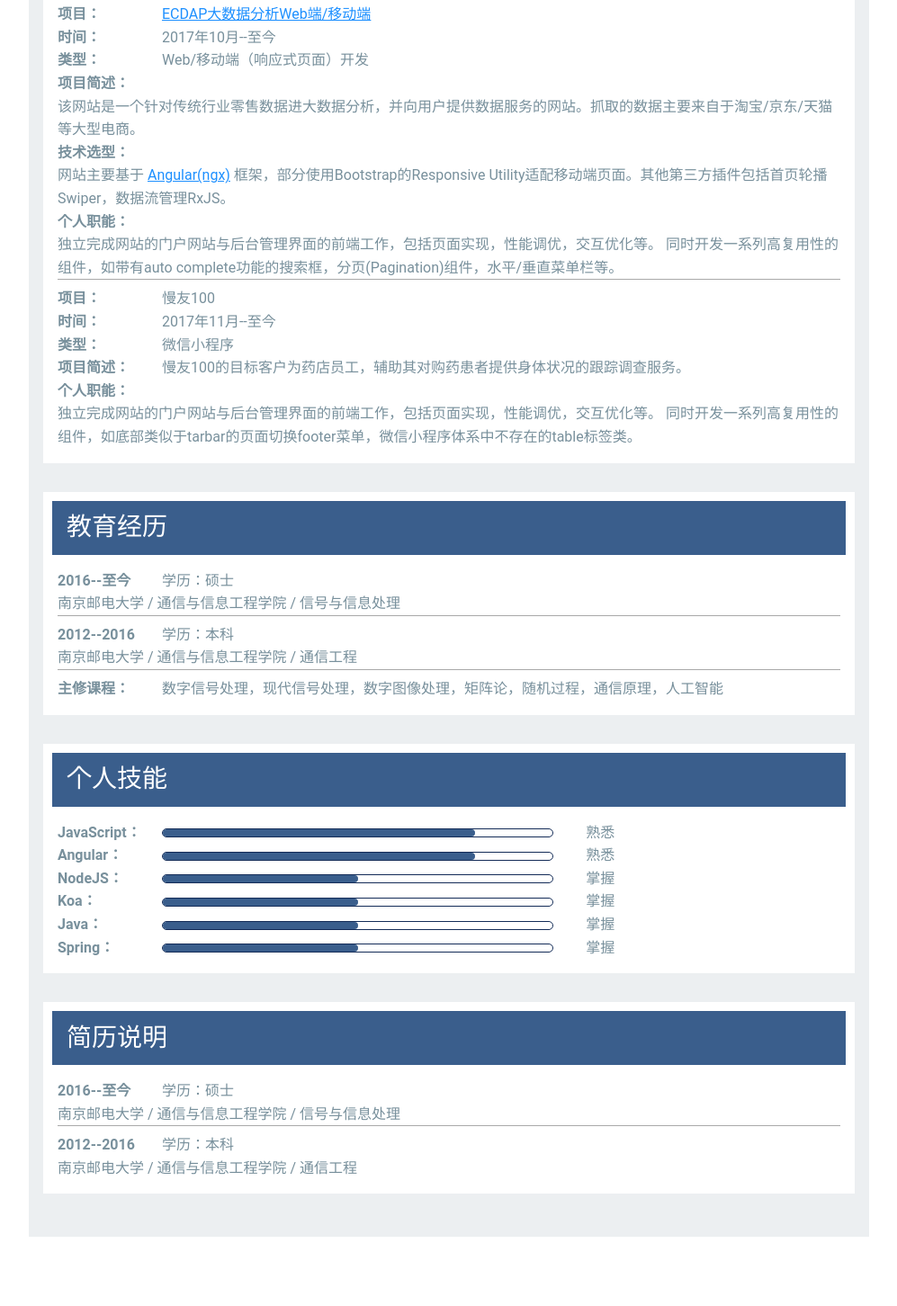
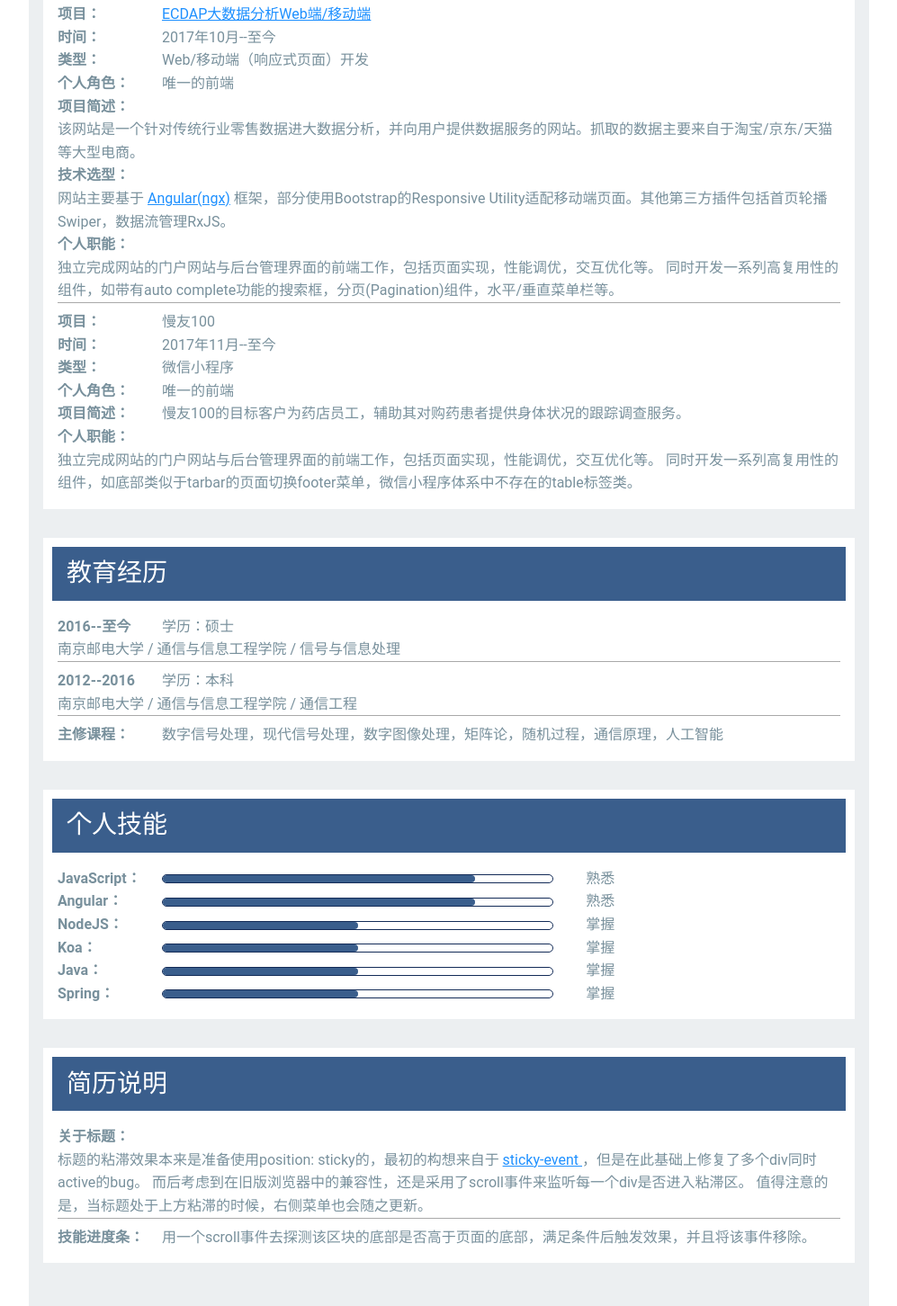
Before and after one commit to attax1994/Resume, a website: page index.html in a window 1280 px wide. Shown: the part 913-2365 px from the top of the page at 90% size, without its empty margins (24-1021 px from the left). Before the commit the page ends 2288 px from the top, so only its background shows below. Drawn offline with Linux system fonts and the light colour scheme.

Commit message:
optimization

```diff
--- a/index.html
+++ b/index.html
@@ -31,6 +31,8 @@
 
     <main>
         <div id="container">
+
+            <!-- 基本信息 -->
             <div class="subject" data-lorem="p">
                 <div class="sticky">
                     <h2 id=""></h2>
@@ -81,6 +83,8 @@
                     </div>
                 </div>
             </div>
+
+            <!-- 实习经历 -->
             <div class="subject" data-lorem="p">
                 <div class="sticky">
                     <h2 id=""></h2>
@@ -93,7 +97,7 @@
                         </div>
                         <div>
                             <span class="label">职务：</span>
-                            <span class="content">软件开发实习生（OATS）</span>
+                            <span class="content">Web开发实习生（OATS）</span>
                         </div>
                         <div>
                             <span class="label">公司名称：</span>
@@ -120,6 +124,8 @@
                     </div>
                 </div>
             </div>
+
+            <!-- 项目经历 -->
             <div class="subject" data-lorem="p">
                 <div class="sticky">
                     <h2 id=""></h2>
@@ -141,6 +147,10 @@
                         <div>
                             <span class="label">类型：</span>
                             <span class="content">Web/移动端（响应式页面）开发</span>
+                        </div>
+                        <div>
+                            <span class="label">个人角色：</span>
+                            <span class="content">唯一的前端</span>
                         </div>
                         <div>
                             <span class="label">项目简述：</span>
@@ -179,6 +189,10 @@
                             <span class="content">微信小程序</span>
                         </div>
                         <div>
+                            <span class="label">个人角色：</span>
+                            <span class="content">唯一的前端</span>
+                        </div>
+                        <div>
                             <span class="label">项目简述：</span>
                             <span class="content">
                                 慢友100的目标客户为药店员工，辅助其对购药患者提供身体状况的跟踪调查服务。
@@ -193,6 +207,8 @@
                     </div>
                 </div>
             </div>
+
+            <!-- 教育经历 -->
             <div class="subject" data-lorem="p">
                 <div class="sticky">
                     <h2 id=""></h2>
@@ -221,6 +237,7 @@
                 </div>
             </div>
 
+            <!-- 个人技能 -->
             <div class="subject" data-lorem="p">
                 <div class="sticky">
                     <h2 id=""></h2>
@@ -272,6 +289,8 @@
                     </div>
                 </div>
             </div>
+
+            <!-- 页面说明 -->
             <div class="subject" data-lorem="p">
                 <div class="sticky">
                     <h2 id=""></h2>
@@ -279,22 +298,27 @@
                 <div class="section-body">
                     <div class="separate">
                         <div>
-                            <span class="label">2016--至今</span>
-                            <span class="content">学历：硕士</span>
+                            <span class="label">关于标题：</span>
+                            <span class="content">标题的粘滞效果本来是准备使用position: sticky的，最初的构想来自于
+                                <a class="link" target="_blank" href="https://github.com/ebidel/demos/blob/master/sticky-position-event.html">
+                                    sticky-event
+                                </a>，但是在此基础上修复了多个div同时active的bug。
+                                而后考虑到在旧版浏览器中的兼容性，还是采用了scroll事件来监听每一个div是否进入粘滞区。
+                                值得注意的是，当标题处于上方粘滞的时候，右侧菜单也会随之更新。
+                            </span>
                         </div>
-                        <div>南京邮电大学 / 通信与信息工程学院 / 信号与信息处理</div>
                     </div>
                     <div class="separate">
                         <div>
-                            <span class="label">2012--2016</span>
-                            <span class="content">学历：本科</span>
+                            <span class="label">技能进度条：</span>
+                            <span class="content">用一个scroll事件去探测该区块的底部是否高于页面的底部，满足条件后触发效果，并且将该事件移除。</span>
                         </div>
-                        <div>南京邮电大学 / 通信与信息工程学院 / 通信工程</div>
                     </div>
-
                 </div>
             </div>
+
         </div>
+
         <aside id="toc">
             <h3 class="toc-title">简历菜单</h3>
             <ul>
--- a/src/progress-bar/progress-bar.css
+++ b/src/progress-bar/progress-bar.css
@@ -32,3 +32,9 @@
 .progress-active .level3 {
     width: 80%;
 }
+
+@media (max-width: 768px) {
+    .progress {
+        width: 100%;
+    }
+}
--- a/src/progress-bar/progress-bar.js
+++ b/src/progress-bar/progress-bar.js
@@ -5,10 +5,12 @@
 
   function checkProgressBody() {
     const bottom = progressBody.getBoundingClientRect().bottom;
-    if ((bottom - window.pageYOffset) < 0 && !progressBody.classList.contains('progress-active')) {
+
+    if (bottom < window.pageYOffset && !progressBody.classList.contains('progress-active')) {
       progressBody.classList.add('progress-active');
       window.removeEventListener('scroll', checkProgressBody, false)
     }
+
   }
 
   window.addEventListener('scroll', checkProgressBody, false);
--- a/src/sticky-event/sticky.css
+++ b/src/sticky-event/sticky.css
@@ -45,6 +45,7 @@ h2 {
     top: 10px;
     left: 10px;
     right: 10px;
+    z-index: 1;
     /* Sentinels adjust based on this position. */
     height: 60px;
     background: #3A5E8C;
```
Lines whose indentation alone changed are shown as unchanged.
